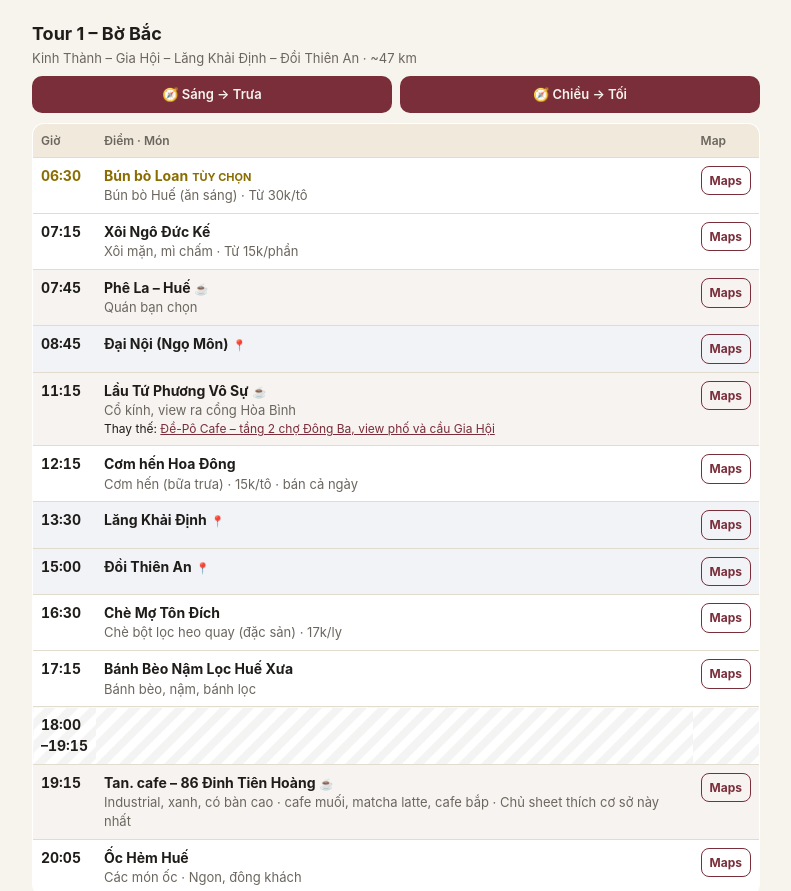
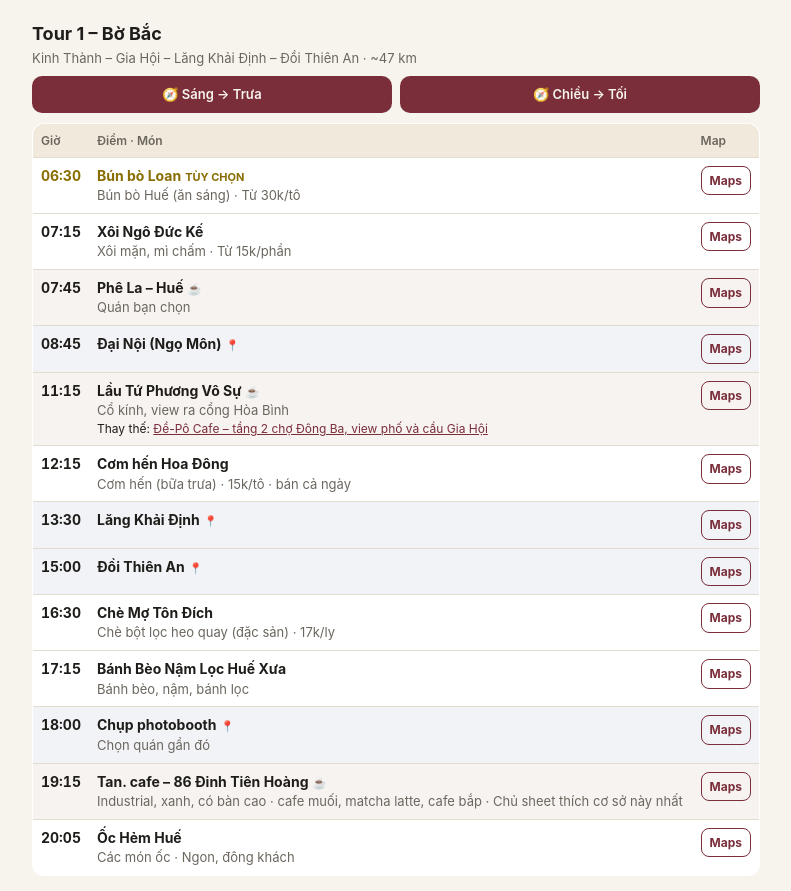
Before and after one commit to luandang4/hue-food-tour, a plain HTML site: page index.html in a window 1280 px wide. Shown: the part 74-965 px from the top of the page, without its empty margins (244-1035 px from the left). Drawn offline with Linux system fonts and the light colour scheme.

Commit message:
Move photobooth to Tour 1 evening
Co-Authored-By: Claude Opus 5.5 <noreply@anthropic.com>

```diff
--- a/index.html
+++ b/index.html
@@ -46,7 +46,7 @@ const TOURS = {
  t1: {
   title: "Tour 1 – Bờ Bắc",
   area: "Kinh Thành – Gia Hội – Lăng Khải Định – Đồi Thiên An",
-  desc: "Cả ngày. Sáng: bún bò Loan, xôi, Phê La rồi vào Đại Nội. Trưa: cơm hến chợ Tây Lộc. Chiều: lăng Khải Định, đồi Thiên An, chè và bèo nậm lọc. Tối: cafe, ốc.",
+  desc: "Cả ngày. Sáng: bún bò Loan, xôi, Phê La rồi vào Đại Nội. Trưa: cơm hến chợ Tây Lộc. Chiều: lăng Khải Định, đồi Thiên An, chè và bèo nậm lọc. Tối: chụp photobooth, cafe, ốc.",
   total: "~47 km",
   routes: [
    ["Chỉ đường: Sáng → Trưa","https://www.google.com/maps/dir/16.4552769,107.5879102/16.4768718,107.5834445/16.4671334,107.5905512/16.4678107,107.5790879/16.471901,107.575877/16.4792689,107.5936163"],
@@ -71,7 +71,8 @@ const TOURS = {
     map:"https://www.google.com/maps/place/Ch%C3%A8+M%E1%BB%A3+T%C3%B4n+%C4%90%C3%ADch/@16.4690466,107.5850157,17z/data=!4m6!3m5!1s0x3141a13065375f0f:0x1c449355353d15b2!8m2!3d16.4690466!4d107.5850157!16s%2Fg%2F11c4tb28kd"},
    {time:"17:15",kind:"food",hr:true,name:"Bánh Bèo Nậm Lọc Huế Xưa",cat:"Bánh Huế",dish:"Bánh bèo, nậm, bánh lọc",addr:"Đường Nguyễn Bỉnh Khiêm, Gia Hội",note:"Sheet ghi quán bán trưa và xế. Giờ 17:15 vẫn trong khung xế.",dist:"1,8 km · ~6 phút",
     map:"https://www.google.com/maps/place/Qu%C3%A1n+B%C3%A1nh+B%C3%A8o+N%E1%BA%ADm+L%E1%BB%8Dc+Hu%E1%BA%BF+X%C6%B0a/@16.4819779,107.5896761,17z/data=!4m6!3m5!1s0x3141a0d884d0af8f:0xaee706b9b3cdd8f6!8m2!3d16.4819779!4d107.5896761!16s%2Fg%2F11hbg8pxg1"},
-   {time:"18:00",end:"19:15",kind:"free",name:""},
+   {time:"18:00",end:"19:00",kind:"sight",name:"Chụp photobooth",dish:"Chọn quán gần đó",
+    map:M("photobooth Huế")},
    {time:"19:15",end:"19:55",kind:"cafe",name:"Tan. cafe – 86 Đinh Tiên Hoàng",dish:"Industrial, xanh, có bàn cao · cafe muối, matcha latte, cafe bắp",addr:"86 Đinh Tiên Hoàng, P. Phú Xuân (Kinh Thành)",info:"Chủ sheet thích cơ sở này nhất",dist:"1,8 km · ~6 phút",
     map:M("tan. cafe 86 Đinh Tiên Hoàng Huế")},
    {time:"20:05",kind:"food",hr:true,name:"Ốc Hẻm Huế",cat:"Ốc",dish:"Các món ốc",addr:"Gia Hội, P. Phú Xuân",info:"Ngon, đông khách",dist:"2 km · ~6 phút",
@@ -113,7 +114,7 @@ const TOURS = {
  t3: {
   title: "Tour 3 – Sáng ngày về",
   area: "Vĩnh Ninh – Nguyễn Trường Tộ – Ga Huế (bờ Nam)",
-  desc: "Buổi sáng ngày về: bún hến, làm gốm ở Nấm Pottery, chụp photobooth, về nghỉ rồi checkout 12:00, ăn trưa sau khi trả phòng.",
+  desc: "Buổi sáng ngày về: bún hến, làm gốm ở Nấm Pottery, về nghỉ rồi checkout 12:00, ăn trưa sau khi trả phòng.",
   total: "~1 km (chưa tính đường về khách sạn)",
   routes: [
    ["Chỉ đường: Sáng","https://www.google.com/maps/dir/16.4604975,107.5902821/16.4557891,107.5867759"]
@@ -124,9 +125,7 @@ const TOURS = {
     map:"https://www.google.com/maps/place/C%C6%A1m+h%E1%BA%BFn,+b%C3%BAn+h%E1%BA%BFn+L%C3%A0nh/@16.4584265,107.5442169,14z/data=!4m10!1m2!2m1!1zdGnhu4dtIGPGoW0gaHXhur8!3m6!1s0x3141a1d4b4a734ed:0x908f8827a3866af6!8m2!3d16.4604975!4d107.5902821!15sChF0aeG7h20gY8ahbSBodeG6v1oTIhF0aeG7h20gY8ahbSBodeG6v5IBBmJpc3Ryb-ABAA!16s%2Fg%2F11j6ywdys_"},
    {time:"09:00",end:"10:30",kind:"sight",name:"Nấm Pottery – làm gốm",dish:"Workshop sáng 9:00–12:00",info:"Phòng 206, khu tập thể 19 Nguyễn Trường Tộ · 0,9 km · Đặt trước: 094 447 98 77 · Sản phẩm nung xong sau 3–4 tuần, hỏi gửi ship",
     map:"https://www.google.com/maps/place/NGHIA+Coffee/@16.4557942,107.5841956,17z/data=!3m1!4b1!4m6!3m5!1s0x3141a1b8597b165b:0x7e946f4c4ff929f2!8m2!3d16.4557891!4d107.5867759!16s%2Fg%2F11kc19hntj"},
-   {time:"10:40",end:"11:10",kind:"sight",name:"Chụp photobooth",dish:"Chọn quán gần đó",
-    map:M("photobooth gần Nguyễn Trường Tộ Huế")},
-   {time:"11:15",end:"12:00",kind:"sight",name:"Về khách sạn nghỉ ngơi",dish:"Dọn đồ trước khi trả phòng"},
+   {time:"10:45",end:"12:00",kind:"sight",name:"Về khách sạn nghỉ ngơi",dish:"Dọn đồ trước khi trả phòng"},
    {time:"12:00",kind:"sight",name:"Checkout khách sạn",dish:"Trả phòng"},
    {time:"12:30",kind:"food",name:"Cơm nhà hàng",dish:"Ăn trưa sau khi checkout",info:"Tự chọn quán sau"}
   ]
```
Also changed, not shown: 1 other file.
